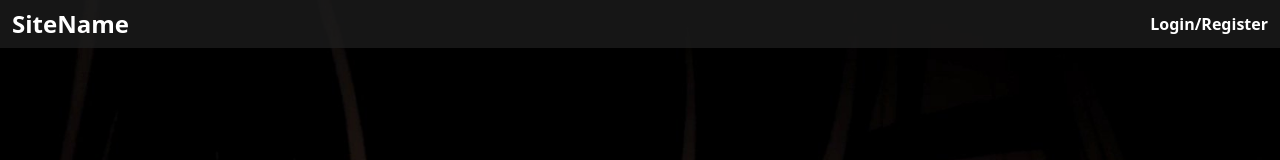
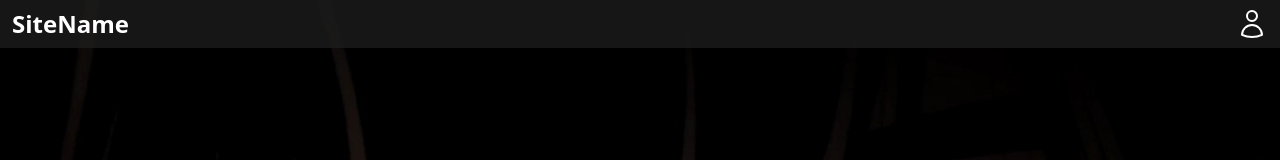
Before and after one commit to Petya29/ReactUnityGames, a React (Vite) app in the folder client/: page / in a window 1280 px wide. Shown: the top 160 px of the page. Built offline with nearby package versions, Linux system fonts and the light colour scheme.

Commit message:
Added IconBase to quickly adding icons with functionality

```diff
--- a/client/src/components/partials/NavBar.tsx
+++ b/client/src/components/partials/NavBar.tsx
@@ -1,3 +1,4 @@
+import { UserIcon } from "../ui/icons/UserIcon";
 import { AppBar } from "../ui/surfaces";
 
 export const NavBar = () => {
@@ -8,7 +9,7 @@ export const NavBar = () => {
                     SiteName
                 </div>
                 <div>
-                    Login/Register
+                    <UserIcon className="cursor-pointer" size="lg" />
                 </div>
             </div>
         </AppBar>
--- /dev/null
+++ b/client/src/components/ui/icons/IconBase.tsx
@@ -0,0 +1,58 @@
+import { HTMLAttributes } from "react";
+import { Ripple, RippleProps } from "../utils";
+
+enum IconSizes {
+    sm = "w-4 h-4",
+    md = "w-6 h-6",
+    lg = "w-8 h-8",
+}
+
+export type IconBaseProps = {
+    size?: keyof typeof IconSizes,
+    fill?: string,
+    strokeColor?: string,
+    isHoverable?: boolean,
+    disableRipple?: boolean,
+    rippleProps?: RippleProps,
+} & HTMLAttributes<HTMLSpanElement>
+
+export const IconBase = ({
+    size = 'md',
+    fill = 'none',
+    strokeColor = 'currentcolor',
+    isHoverable = true,
+    disableRipple = false,
+    rippleProps,
+    className,
+    children,
+    ...rest
+}: IconBaseProps) => {
+    return (
+        <div
+            className={[
+                "flex",
+                "items-center",
+                "justify-center",
+                "w-8",
+                "h-8",
+                "rounded-[4px]",
+                disableRipple ? "" : "relative overflow-hidden",
+                isHoverable ? "hover:bg-[#3d3d3d]" : "",
+                className
+            ].join(" ").trim()}
+            {...rest}
+        >
+            <svg
+                xmlns="http://www.w3.org/2000/svg"
+                fill={fill}
+                viewBox="0 0 24 24"
+                strokeWidth={1.5}
+                stroke={strokeColor}
+                className={IconSizes[size]}
+            >
+                {children}
+            </svg>
+            {!disableRipple && <Ripple {...rippleProps} />}
+        </div>
+    )
+}
--- /dev/null
+++ b/client/src/components/ui/icons/UserIcon.tsx
@@ -0,0 +1,9 @@
+import { IconBase } from ".";
+
+export const UserIcon = ({ ...props }: IconBase.IconBaseProps) => {
+    return (
+        <IconBase.IconBase {...props}>
+            <path strokeLinecap="round" strokeLinejoin="round" d="M15.75 6a3.75 3.75 0 11-7.5 0 3.75 3.75 0 017.5 0zM4.501 20.118a7.5 7.5 0 0114.998 0A17.933 17.933 0 0112 21.75c-2.676 0-5.216-.584-7.499-1.632z" />
+        </IconBase.IconBase>
+    )
+}
--- /dev/null
+++ b/client/src/components/ui/icons/index.ts
@@ -0,0 +1,5 @@
+import * as IconBase from "./IconBase";
+
+export {
+    IconBase
+}
```
